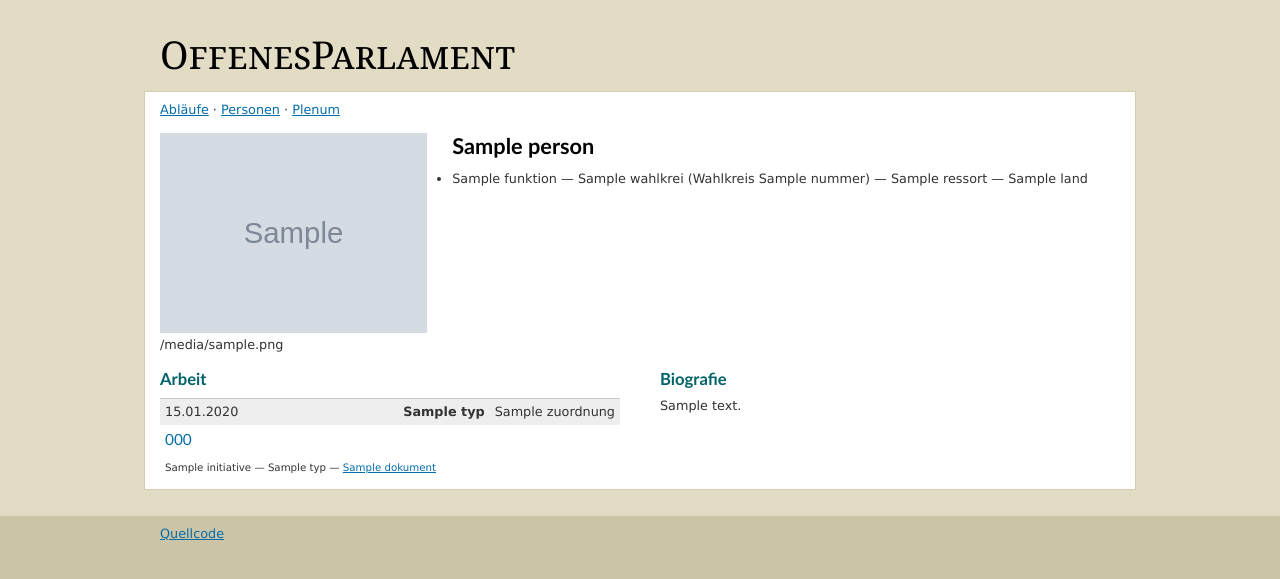
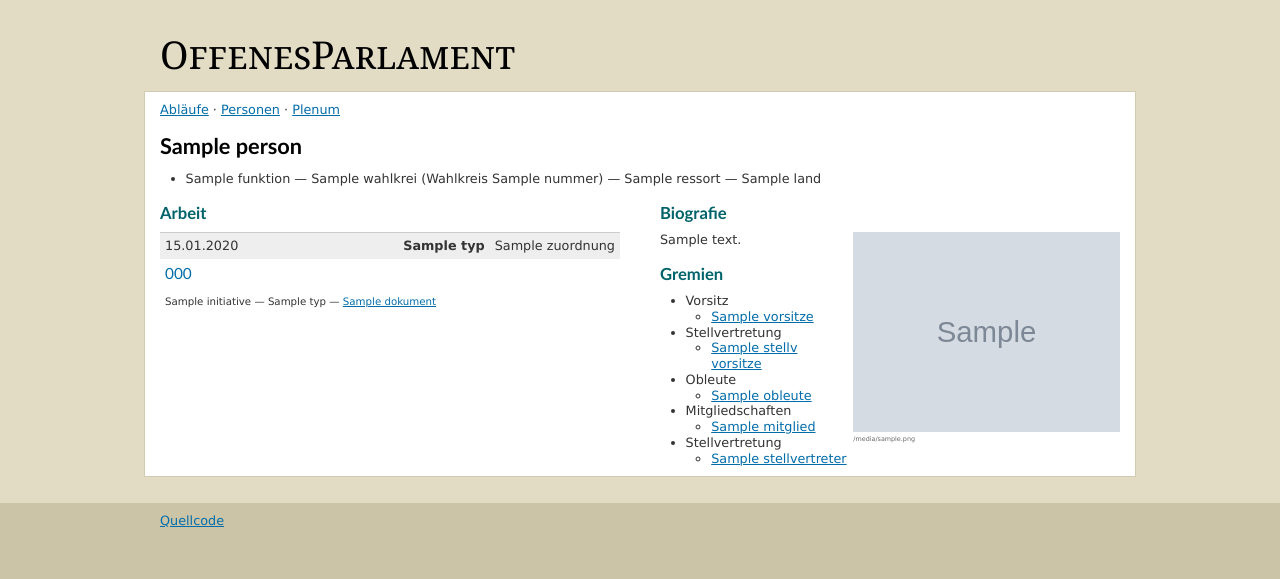
Before and after one commit to okfde/offenesparlament.de, a Flask app: template offenesparlament/templates/person_view.html in a window 1280 px wide. Shown: the top 579 px of the page. Run offline with Flask 2, Linux system fonts and the light colour scheme; the template is opened without the code that fills it: most values are stand-ins (such as "Sample title", 1, 10 or a date in 2020); grey boxes marked "Sample" are stand-in pictures; some libraries are stand-ins or nearby versions.

Commit message:
minor fixes in layout and speech parser.

```diff
--- a/offenesparlament/static/style/style.css
+++ b/offenesparlament/static/style/style.css
@@ -305,6 +305,12 @@ table.zitate td.speaker {
   font-weight: bold;
 }
 
+table.zitate td.speaker .meta {
+  padding-top: 0.3em;
+  font-size: 0.8em;
+  color: #666;
+}
+
 table.zitate td.text {
   font-family: Georgia;
   font-size: 1.2em;
@@ -335,12 +341,18 @@ table.zitate tr.chair {
 /* Persons */
 
 .person-foto {
-  float: left;
-  margin-right: 2em;
+  float: right;
+  margin-left: 1em;
 }
 
 .person-foto img {
   height: 200px;
+}
+
+.person-foto p {
+  font-size: 0.5em;
+  color: #666;
+  overflow: hidden;
 }
 
 /* Forms */
--- a/offenesparlament/templates/ablauf_view.html
+++ b/offenesparlament/templates/ablauf_view.html
@@ -40,7 +40,7 @@
           <th>Schlagworte:</th>
           <td>
             {% for wort in ablauf.schlagworte %}
-              <a href="{{ url_for('search', schlagworte=wort.name) }}">
+            <a href="{{ url_for('ablauf', schlagworte=wort.name) }}">
                 {{ wort.name }}</a>{% if not loop.last %},{% endif %}
             {% endfor %}
           </td>
--- a/offenesparlament/templates/person_view.html
+++ b/offenesparlament/templates/person_view.html
@@ -9,12 +9,6 @@
 {% endblock %}
 
 {% block content %}
-  {% if person.foto_url %}
-    <div class="person-foto">
-      <img src="{{ person.foto_url }}">
-      <p>{{ person.foto_copyright }}</p>
-    </div>
-  {% endif %}
   <h1>{{ person.name }}</h1>
   <ul>
     {% for rolle in person.rollen %}
@@ -31,12 +25,66 @@
       </li>
     {% endfor %}
   </ul>
-  <div class="clearfix"></div>
+  <!--div class="clearfix"></div-->
   <div class="rightbar">
     {% if person.bio %}
       <h3>Biografie</h3>
+      {% if person.foto_url %}
+        <div class="person-foto">
+          <img src="{{ person.foto_url }}">
+          <p>{{ person.foto_copyright }}</p>
+        </div>
+      {% endif %}
       <p>{{person.bio | safe}}</p>
     {% endif %}
+    <h3>Gremien</h3>
+    <ul>
+      {% if person.vorsitze[0] %}
+      <li>Vorsitz
+      <ul>
+        {% for g in person.vorsitze %}
+          <li><a href="{{ url_for('gremium', key=g.key) }}">{{ g.name }}</a></li>
+        {% endfor %}
+      </ul>
+      </li>
+      {% endif %}
+      {% if person.stellv_vorsitze[0] %}
+      <li>Stellvertretung
+      <ul>
+        {% for g in person.stellv_vorsitze %}
+          <li><a href="{{ url_for('gremium', key=g.key) }}">{{ g.name }}</a></li>
+        {% endfor %}
+      </ul>
+      </li>
+      {% endif %}
+      {% if person.obleute[0] %}
+      <li>Obleute
+      <ul>
+        {% for g in person.obleute %}
+          <li><a href="{{ url_for('gremium', key=g.key) }}">{{ g.name }}</a></li>
+        {% endfor %}
+      </ul>
+      </li>
+      {% endif %}
+      {% if person.mitglied[0] %}
+      <li>Mitgliedschaften
+      <ul>
+        {% for g in person.mitglied %}
+          <li><a href="{{ url_for('gremium', key=g.key) }}">{{ g.name }}</a></li>
+        {% endfor %}
+      </ul>
+      </li>
+      {% endif %}
+      {% if person.stellvertreter[0] %}
+      <li>Stellvertretung
+      <ul>
+        {% for g in person.stellvertreter %}
+          <li><a href="{{ url_for('gremium', key=g.key) }}">{{ g.name }}</a></li>
+        {% endfor %}
+      </ul>
+      </li>
+      {% endif %}
+    </ul>
   </div>
   <div class="leftbar">
     <h3>Arbeit</h3>
--- a/offenesparlament/transform/mediathek.py
+++ b/offenesparlament/transform/mediathek.py
@@ -162,5 +162,5 @@ if __name__ == '__main__':
     assert len(sys.argv)==2, "Need argument: webstore-url!"
     db, _ = WebStore(sys.argv[1])
     print "DESTINATION", db
-    #extend_speeches(db, master_data())
+    extend_speeches(db, master_data())
     merge_speech(db, master_data(), 17, 121)
--- a/offenesparlament/web.py
+++ b/offenesparlament/web.py
@@ -3,7 +3,7 @@ from flask import url_for, redirect, jsonify
 
 from offenesparlament.core import app
 from offenesparlament.model import Ablauf, Position
-from offenesparlament.model import Person
+from offenesparlament.model import Person, Gremium
 from offenesparlament.model import Sitzung, Zitat
 
 from offenesparlament.pager import Pager
@@ -65,6 +65,25 @@ def ablaeufe():
     return render_template('ablauf_search.html',
             searcher=searcher, pager=pager)
 
+@app.route("/gremium")
+def gremien():
+    searcher = SolrSearcher(Gremium, request.args)
+    pager = Pager(searcher, 'gremien', request.args)
+    return render_template('gremium_search.html',
+            searcher=searcher, pager=pager)
+
+@app.route("/gremium/<key>")
+def gremium(key):
+    gremium = Gremium.query.filter_by(key=key).first()
+    if gremium is None:
+        abort(404)
+    searcher = SolrSearcher(Position, request.args)
+    searcher.sort('date')
+    #searcher.filter('beitraege.gremium.id', str(gremium.id))
+    pager = Pager(searcher, 'gremium', request.args, key=key)
+    return render_template('gremium_view.html',
+            gremium=gremium, searcher=searcher, pager=pager)
+
 @app.route("/person")
 def persons():
     searcher = SolrSearcher(Person, request.args)
```
Also changed, not shown: offenesparlament/templates/sitzung_view.html (+8 -1 lines), offenesparlament/transform/speechparser.py (+19 -27 lines).
